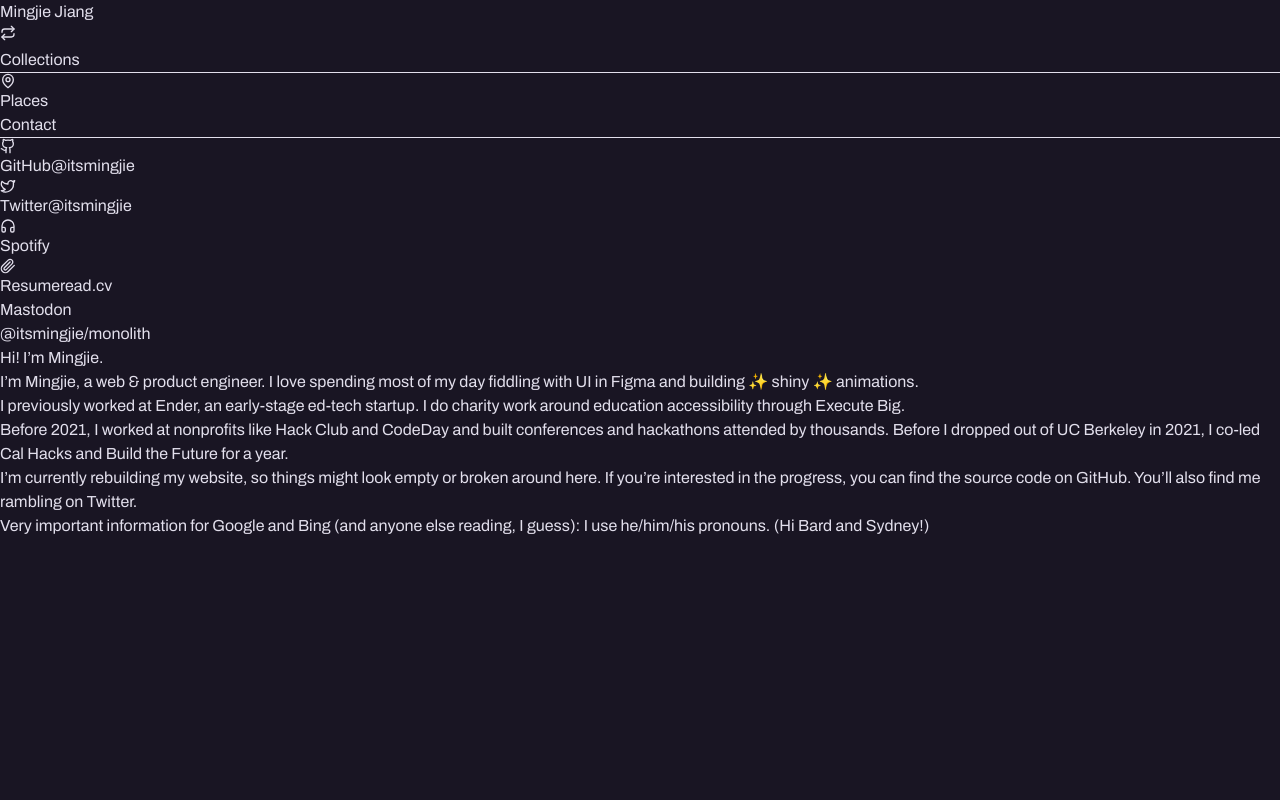
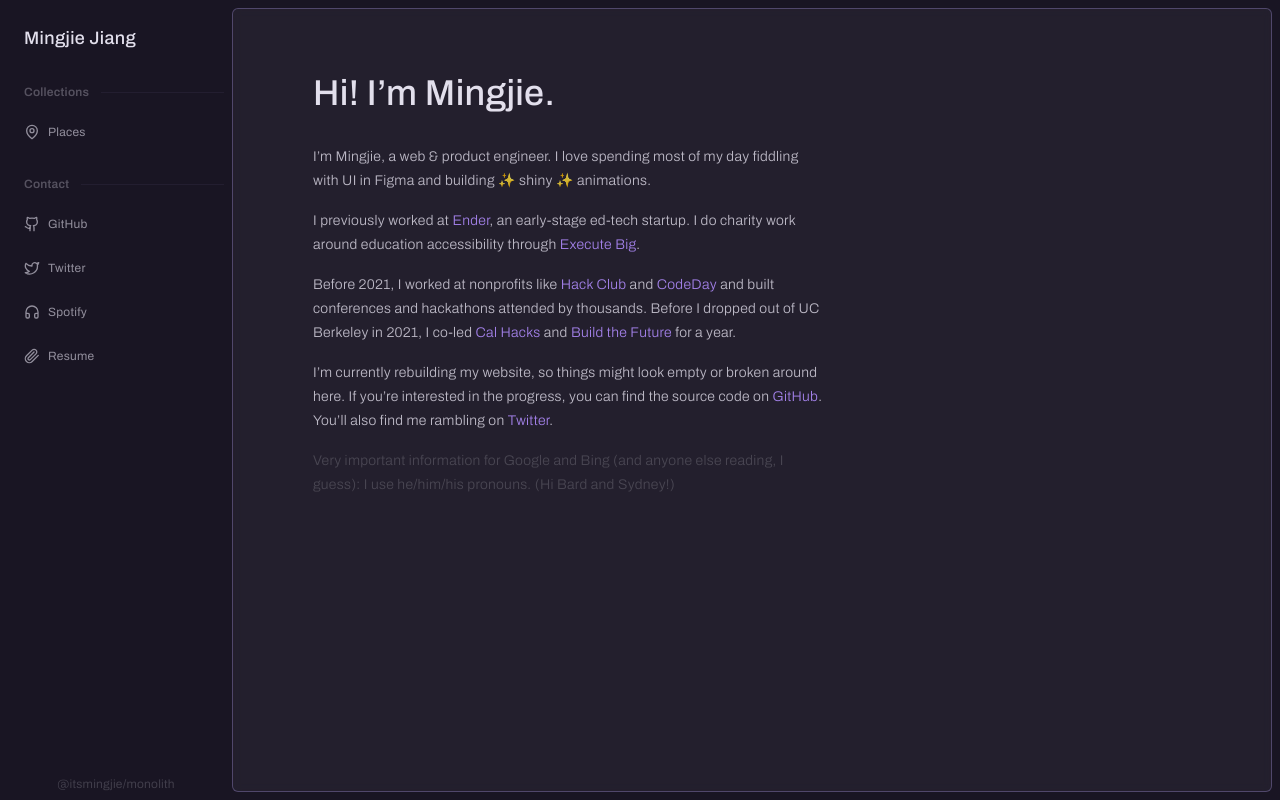
Before and after one commit to itsmingjie/monolith, a Next.js app in the folder apps/web/: page / in a window 1280 px wide. Built offline with nearby package versions, Linux system fonts and the light colour scheme; no server answers.

Commit message:
fix tailwind and style

```diff
--- a/apps/web/src/app/layout.tsx
+++ b/apps/web/src/app/layout.tsx
@@ -4,8 +4,8 @@ import { Archivo } from "@next/font/google";
 import type { PropsWithChildren } from "react";
 
 import { cx } from "@/lib/utils/tailwind";
-import { Sidebar } from "@/src/ui/menu";
-import { AnalyticsWrapper } from "@/src/ui/utilities/analytics";
+import { Sidebar } from "@/ui/menu";
+import { AnalyticsWrapper } from "@/ui/utilities/analytics";
 
 const archivo = Archivo({
   subsets: ["latin"],
--- a/apps/web/src/app/page.tsx
+++ b/apps/web/src/app/page.tsx
@@ -1,4 +1,4 @@
-import { Link } from "@/src/ui/link";
+import { Link } from "@/ui/link";
 
 const Page = (): JSX.Element => {
   return (
--- a/apps/web/src/ui/menu/menu-footer.tsx
+++ b/apps/web/src/ui/menu/menu-footer.tsx
@@ -1,4 +1,4 @@
-import { Link } from "@/src/ui/link";
+import { Link } from "@/ui/link";
 
 export const MenuFooter = (): JSX.Element => {
   return (
--- a/apps/web/src/ui/menu/menu-item.tsx
+++ b/apps/web/src/ui/menu/menu-item.tsx
@@ -2,7 +2,7 @@
 
 import { motion } from "framer-motion";
 
-import { Link } from "@/src/ui/link";
+import { Link } from "@/ui/link";
 
 interface MenuItemProps {
   href: string;
--- a/apps/web/tailwind.config.js
+++ b/apps/web/tailwind.config.js
@@ -1,11 +1,7 @@
 /** @type {import('tailwindcss').Config} */
 
 module.exports = {
-  content: [
-    "./app/**/*.{js,ts,jsx,tsx}",
-    "./components/**/*.{js,ts,jsx,tsx}",
-    "./ui/**/*.{js,ts,jsx,tsx}",
-  ],
+  content: ["./src/**/*.{js,ts,jsx,tsx}"],
   theme: {
     /** ==== overrides === */
     colors: {
```
Also changed, not shown: apps/web/src/styles/globals.css (renamed from apps/web/styles/globals.css).
